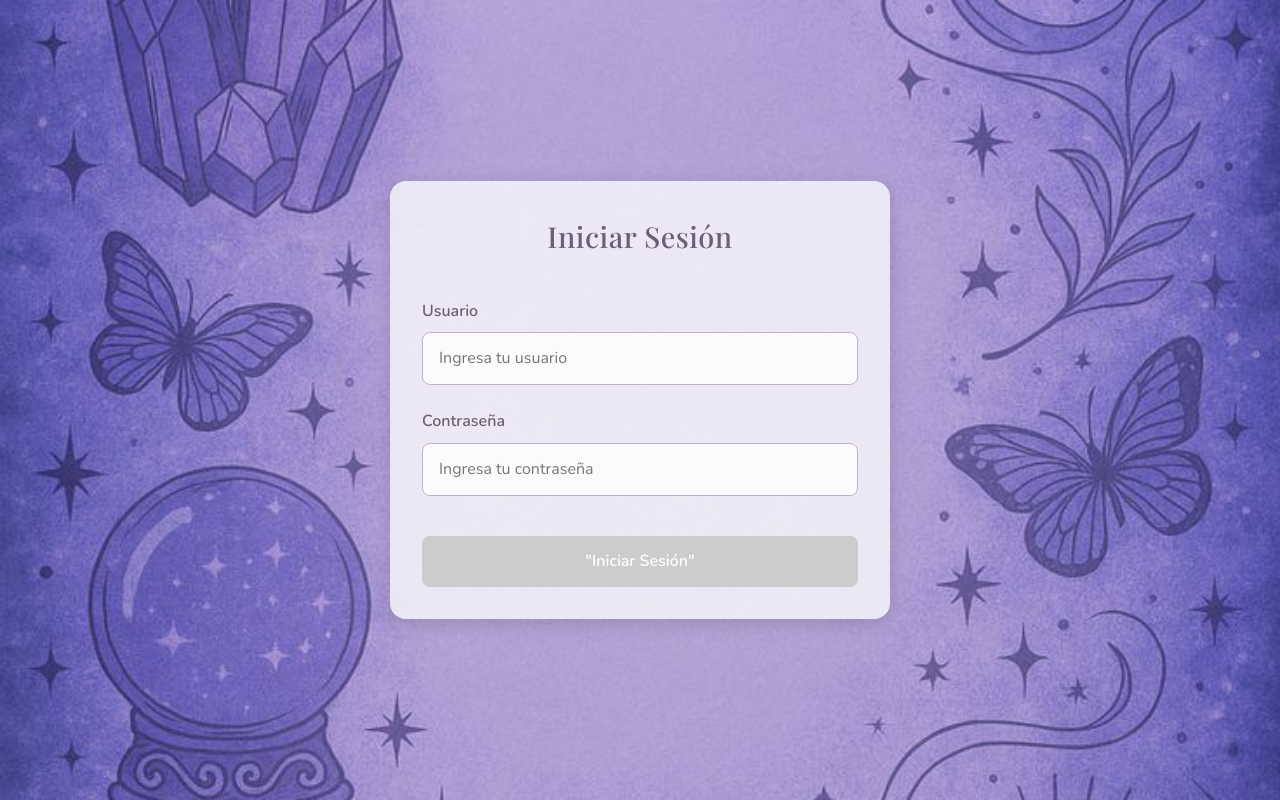
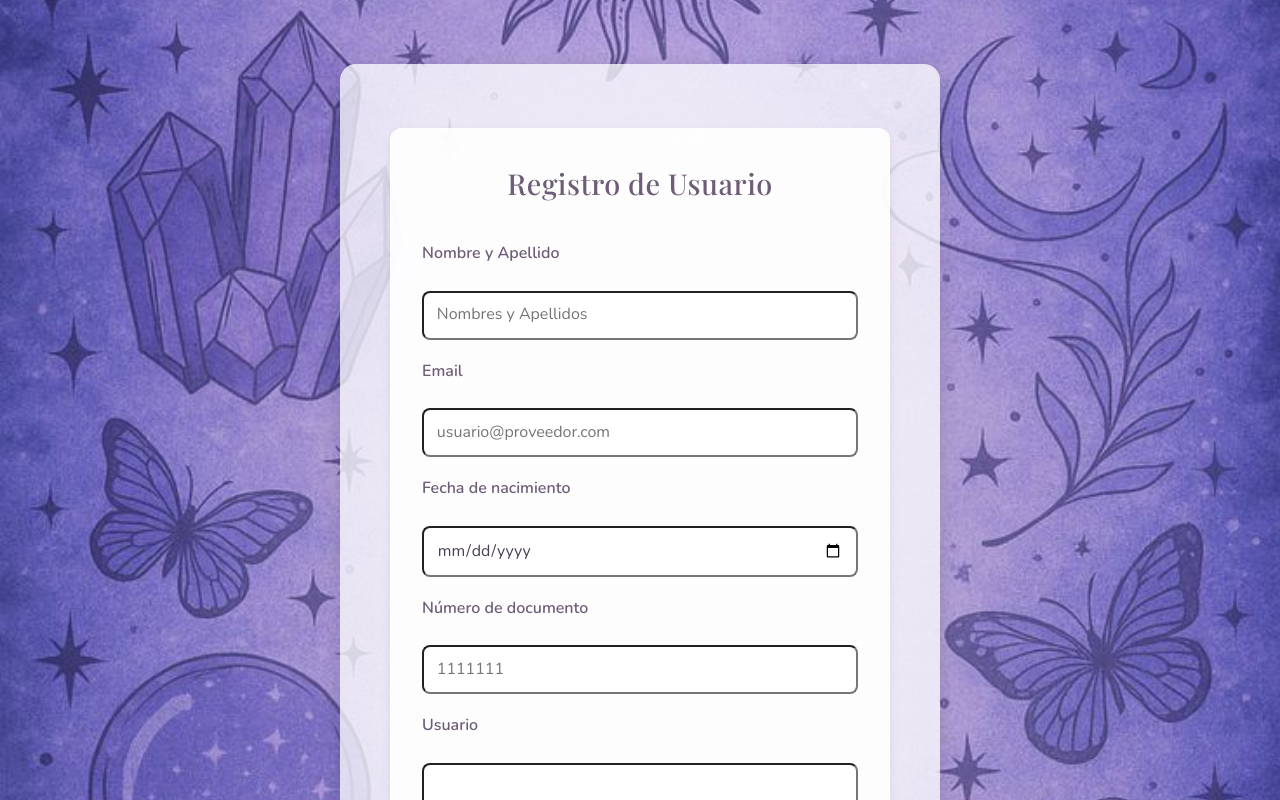
Before and after one commit to MenHec95/M3-Proyecto-1.0.0, a React (Vite) app in the folder front/vite-project/: page / in a window 1280 px wide. Shown: the top 800 px of the page. Built offline with nearby package versions, Linux system fonts and the light colour scheme.

Commit message:
deteccion de error

```diff
--- a/front/vite-project/src/App.jsx
+++ b/front/vite-project/src/App.jsx
@@ -9,7 +9,7 @@ function App() {
     <>
       {/* <Home /> */}
       {/* <MisTurnos /> */}
-      {/* <Register /> */}
+      <Register />
       <Login />
     </>
   );
--- a/front/vite-project/src/views/Register/Register.css
+++ b/front/vite-project/src/views/Register/Register.css
@@ -30,6 +30,13 @@
   display: flex;
   flex-direction: column;
   gap: 1.2rem;
+}
+
+.register-title {
+  color: var(--color-primary-dark);
+  text-align: center;
+  margin-bottom: 1rem;
+  font-size: 1.8rem;
 }
 
 .register-form label {
--- a/front/vite-project/src/views/Register/Register.jsx
+++ b/front/vite-project/src/views/Register/Register.jsx
@@ -62,6 +62,7 @@ export default function Register() {
     <div className="register-section">
       <div className="register-overlay">
         <form className="register-form" onSubmit={formik.handleSubmit}>
+          <h2 className="register-title">Registro de Usuario</h2>
           <label>Nombre y Apellido</label>
           <input type="text" name="name" placeholder="Nombres y Apellidos" onChange={formik.handleChange} value={formik.values.name} />
           {formik.errors.name ? formik.errors.name : ""}
```
